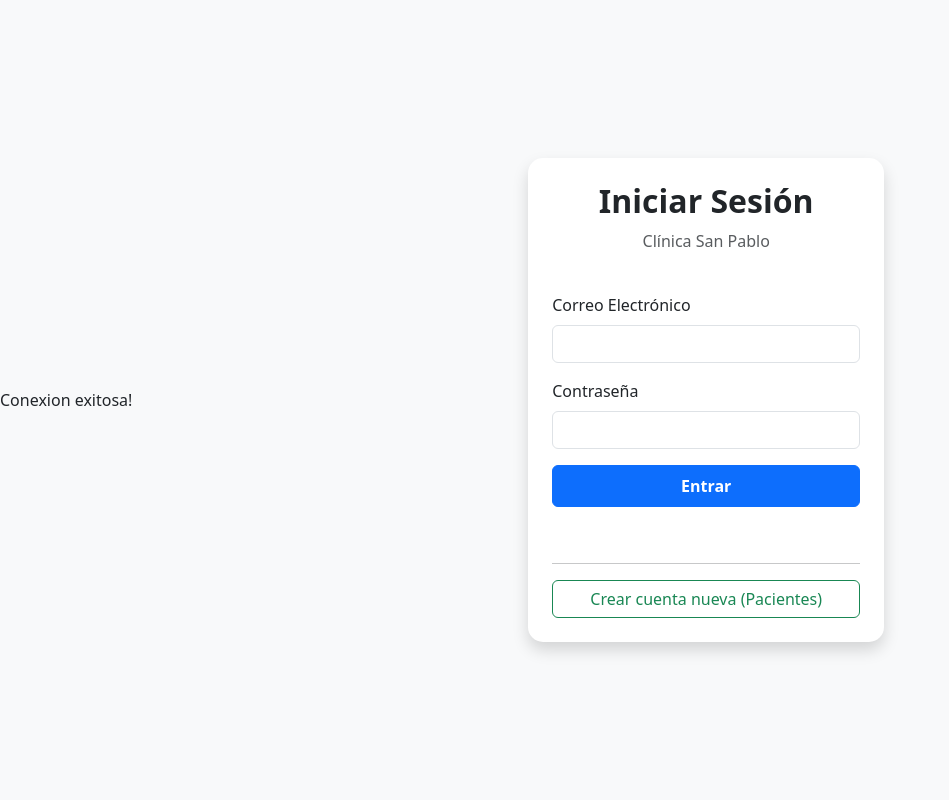
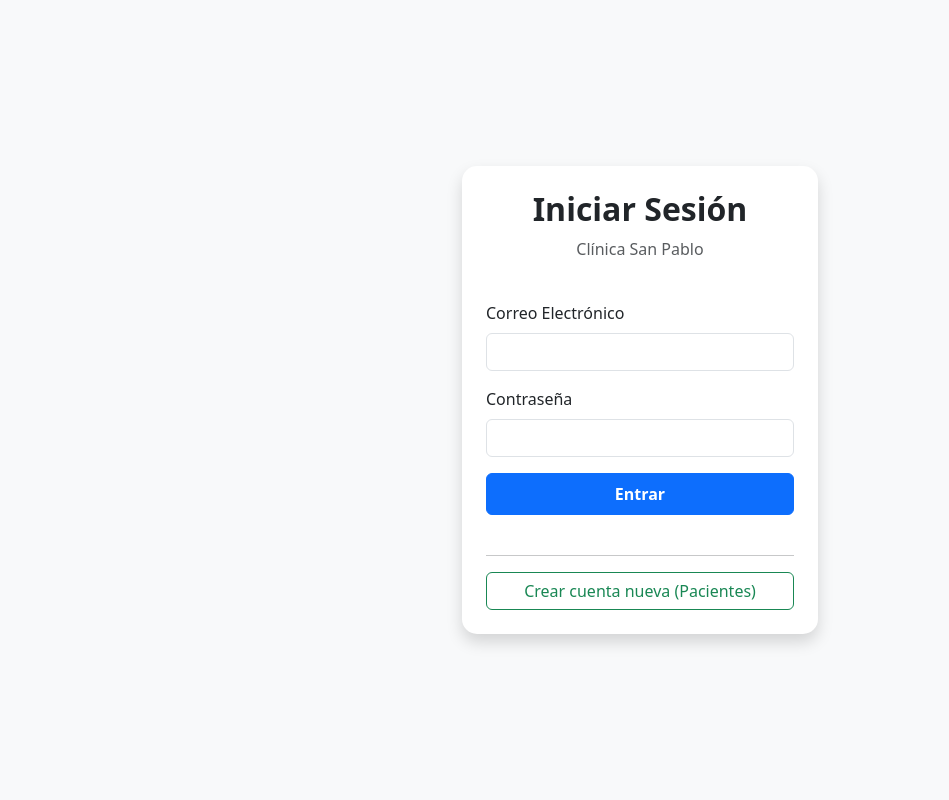
Before and after one commit to moi27hi/clinica_san_pablo, a PHP site: page /index.php in a window 1280 px wide. Shown: the whole page, without its empty margins (0-949 px from the left). Run offline with PHP 8.4, Linux system fonts and the light colour scheme.

Commit message:
ultimas modificaciones

```diff
--- a/conexion.php
+++ b/conexion.php
@@ -10,7 +10,4 @@ $conexion = new mysqli($host, $user, $pass, $db);
 if ($conexion->connect_error){
     die("Error de conexion: ".$conexion->connect_error);
 }
-else {
-    echo "Conexion exitosa!";
-}
 ?>
--- a/perfil_paciente.php
+++ b/perfil_paciente.php
@@ -5,8 +5,7 @@ if (empty($_SESSION["id"]) || $_SESSION["rol"] != 'paciente') {
     header("location: index.php");
     exit();
 }
-
-// Supongamos que el ID del paciente logueado es 1 (puedes cambiarlo por $_SESSION['id_paciente'])
+// Capturamos el ID del paciente logueado para usarlo en las consultas
 $id_logueado = $_SESSION['id'];
 
 // --- LÓGICA: ACTUALIZAR DATOS PERSONALES ---
```
